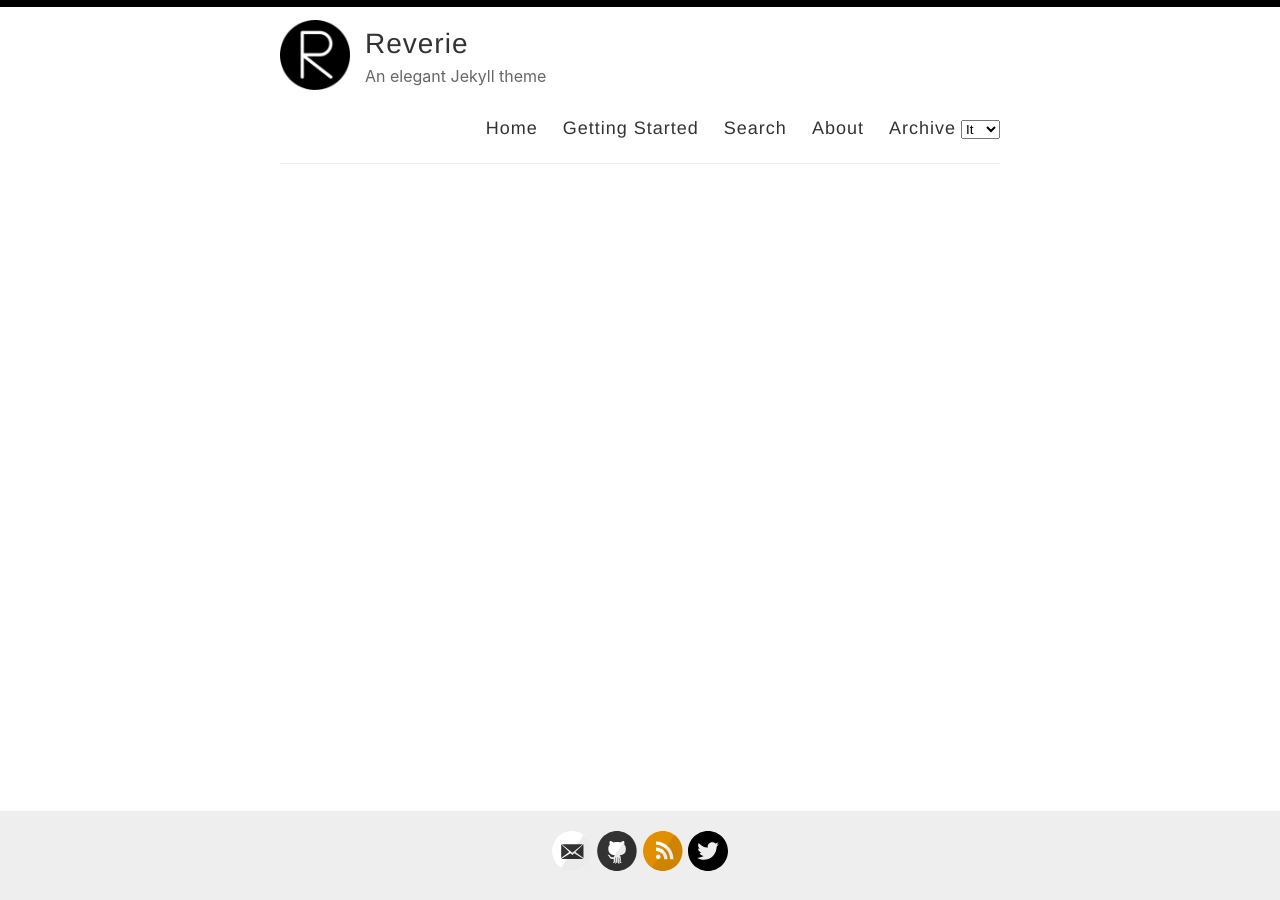
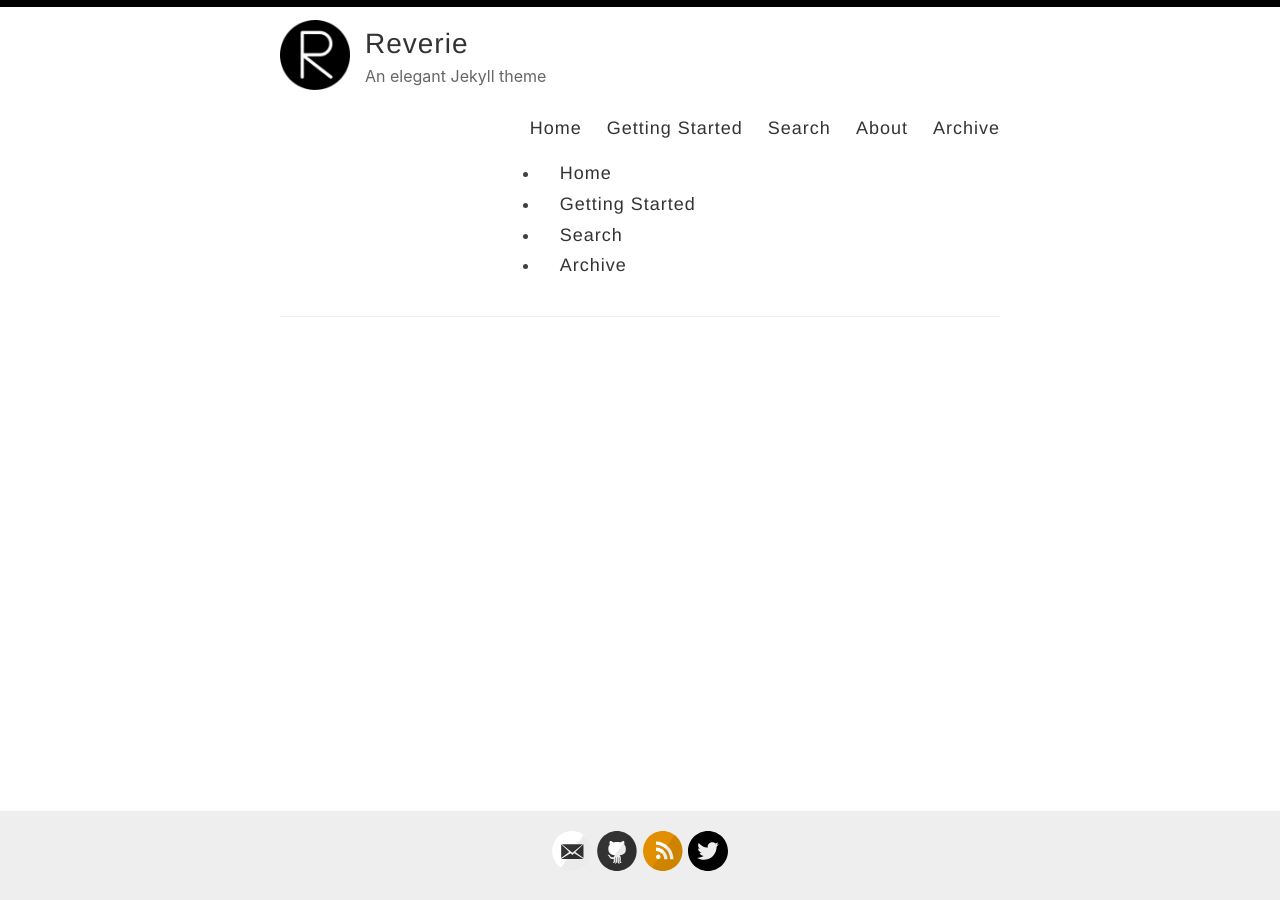
Before and after one commit to oppo99/blog.oppo99.github.io, a Jekyll site: the page built from index.html, in a window 1280 px wide and 900 px high. Built offline with Jekyll 4.4.1, drawn with Linux system fonts in a browser that asks for light colours; the list of posts is cut into pages by our own code.

Commit message:
add it en

```diff
--- a/_config.yml
+++ b/_config.yml
@@ -79,6 +79,19 @@ kramdown:
 sass:
   style: :expanded # You might prefer to minify using :compressed
 
+navigation:
+- text: Home
+  url: /en/Home/
+- text: Getting Started
+  url: /en/Getting Started/
+- text: Search
+  url: /en/Search/
+  layout: About
+- text: Archive
+  url: /en/blog/
+  layout: post
+
+
 # Use the following plug-ins
 plugins:
   - jekyll-sitemap # Create a sitemap using the official Jekyll sitemap gem
--- a/_includes/language.html
+++ b/_includes/language.html
@@ -1,8 +1,14 @@
-<select onchange="this.options[this.selectedIndex].value && (window.location = this.options[this.selectedIndex].value);" class="lang-selector">
-  <option value="../en" class="lang-option">
-    <a hreflang="EN" rel="alternate">En</a>
-  </option>
-  <option value="../it" class="lang-option" selected>
-    <a hreflang="IT" rel="alternate">It</a>
-  </option>
-</select>
+{% unless page.layout == 'front' %}
+  <ul class="navigation">
+    {% for link in site.navigation %}
+      {% assign current = nil %}
+      {% if page.url == link.url or page.layout == link.layout %}
+        {% assign current = 'current' %}
+      {% endif %}
+
+      <li class="{% if forloop.first %}first{% endif %} {{ current }} {% if forloop.last %}last{% endif %}">
+        <a class="{{ current }}" href="{{ link.url }}">{{ link.text }}</a>
+      </li>
+    {% endfor %}
+  </ul>
+{% endunless %}
```
